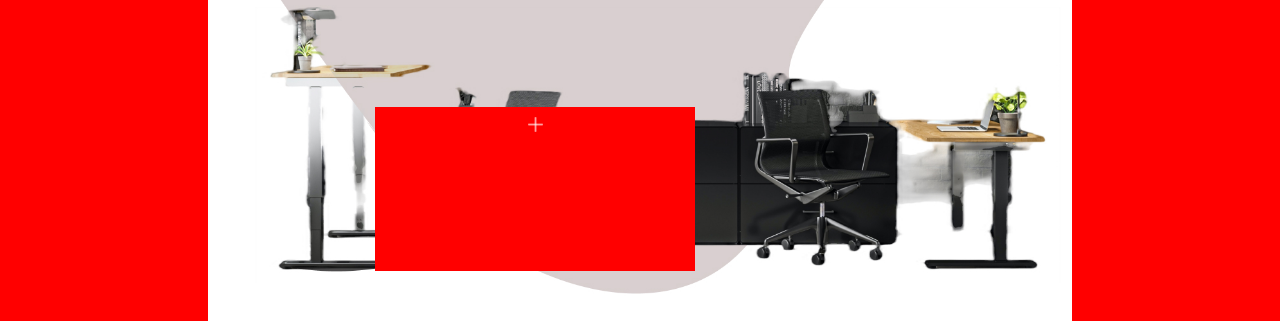
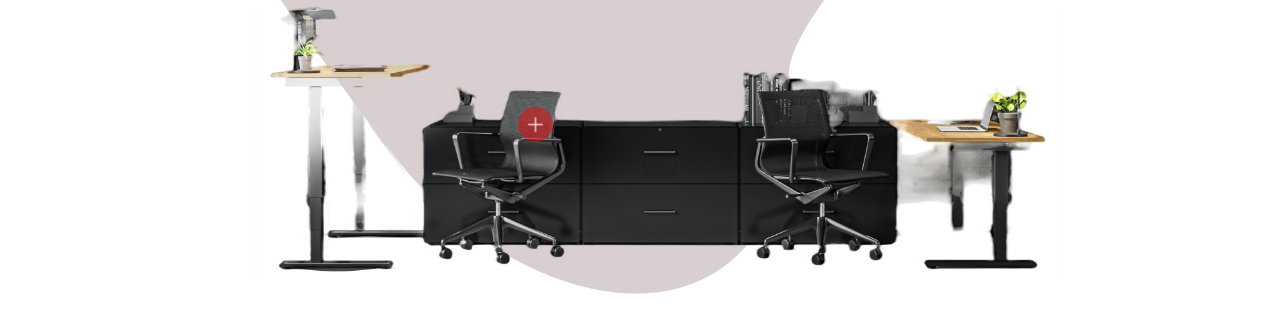
Before and after one commit to Des-works/Ivanheight, a website: page index.html in a window 1280 px wide. Shown: the part 2679-3000 px from the top of the page. Drawn offline with nearby package versions, Linux system fonts and the light colour scheme; grey boxes are pictures that could not be loaded; a web font is replaced by a local one.

Commit message:
Update main.css

```diff
--- a/CSS/main.css
+++ b/CSS/main.css
@@ -8,7 +8,6 @@
     box-sizing: border-box;
     font-family: 'Poppins', sans-serif;
     scroll-behavior: smooth;
-    background: red!important;
 }
 :root{
     --main-color: rgba(244, 4, 4, 0.47)
```
